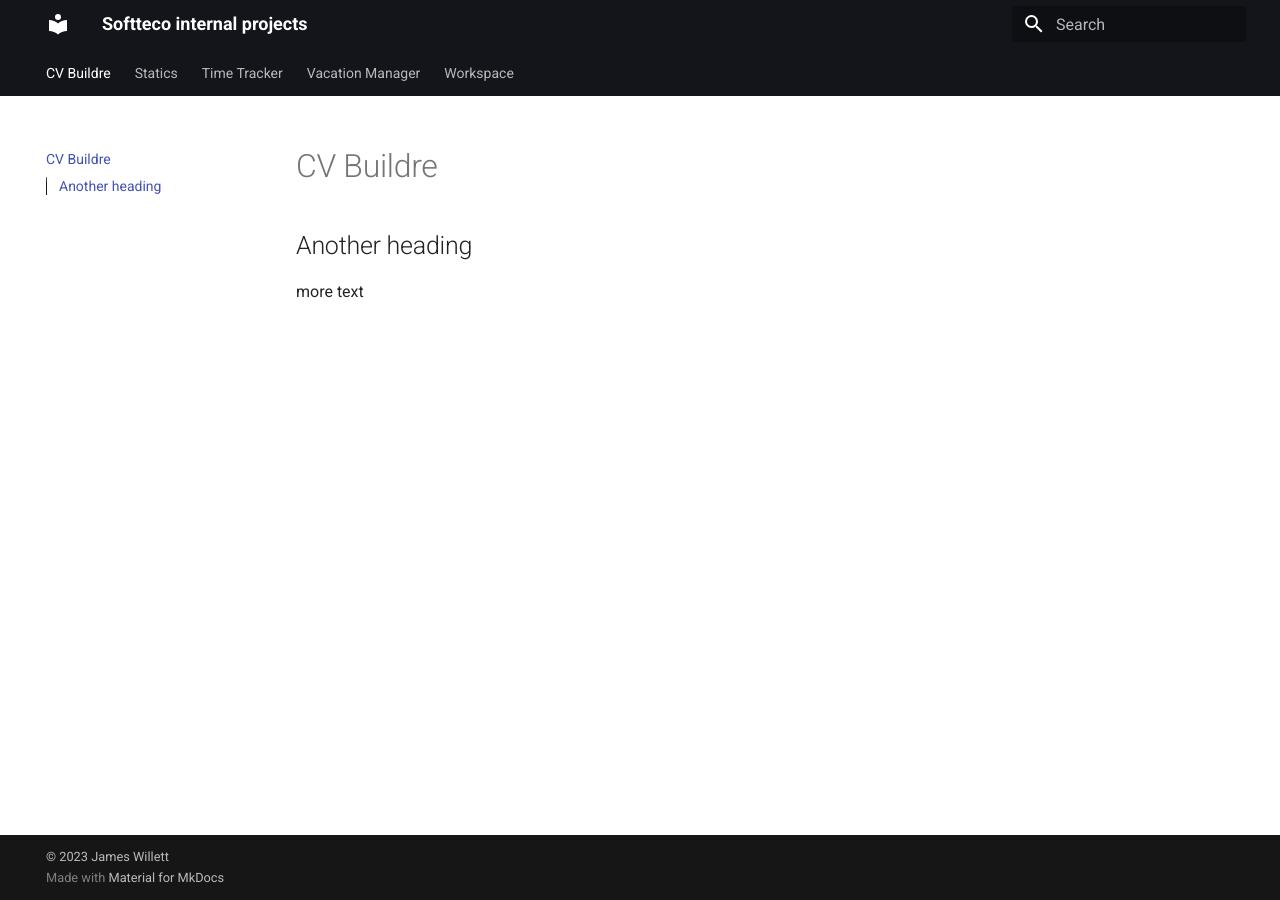
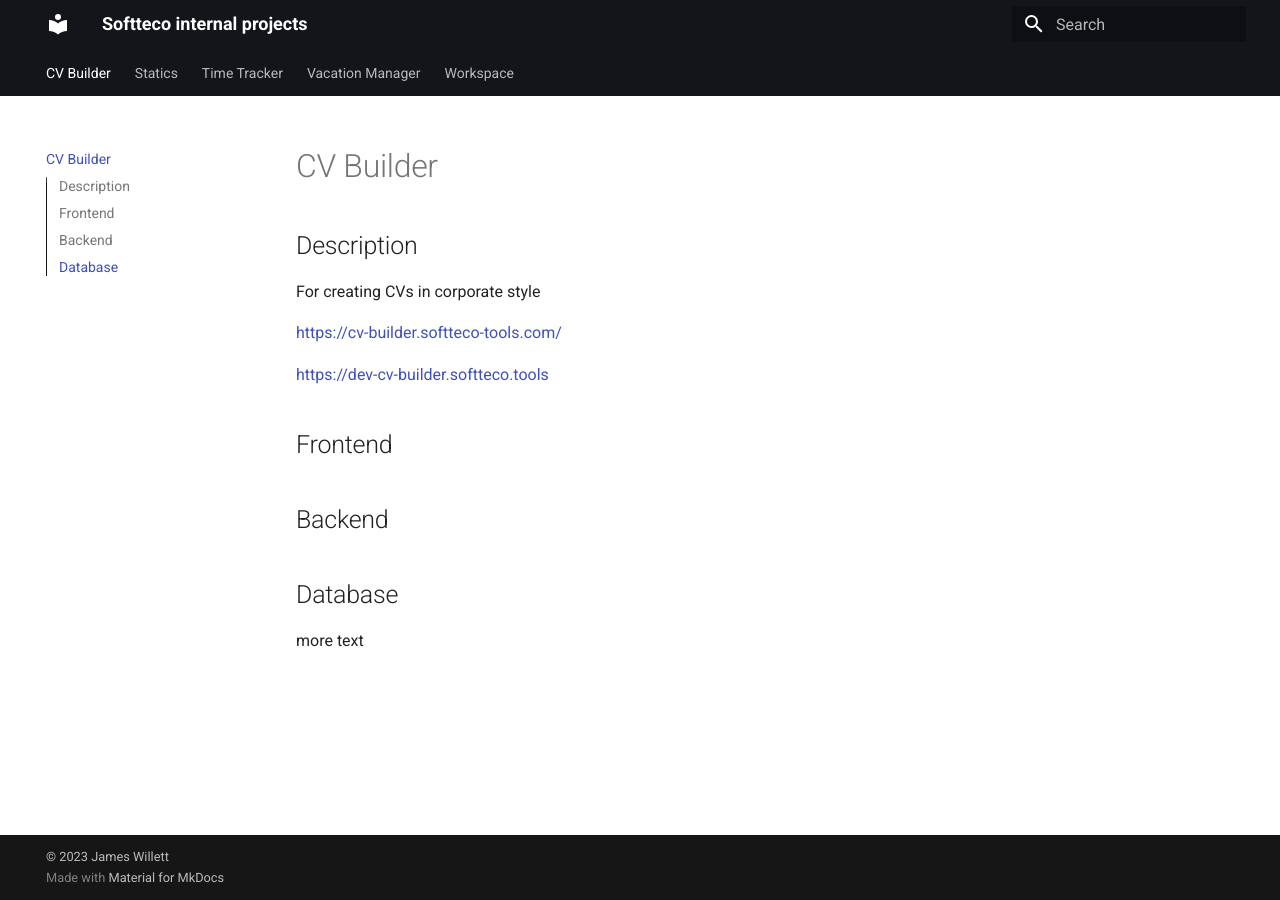
Before and after one commit to ivaniddqd/mkdocs-test, an MkDocs documentation site: the page built from docs/cv_builder.md, in a window 1280 px wide. Built offline with MkDocs 1.6.1 and Material for MkDocs 9.7.7, drawn with Linux system fonts in a browser that asks for light colours.

Commit message:
Update cv_builder.md

```diff
--- a/docs/cv_builder.md
+++ b/docs/cv_builder.md
@@ -1,5 +1,17 @@
-# CV Buildre
+# CV Builder
 
-## Another heading
+## Description
+
+For creating CVs in corporate style
+
+<https://cv-builder.softteco-tools.com/>
+
+<https://dev-cv-builder.softteco.tools>
+
+## Frontend
+
+## Backend
+
+## Database
 
 more text
```
